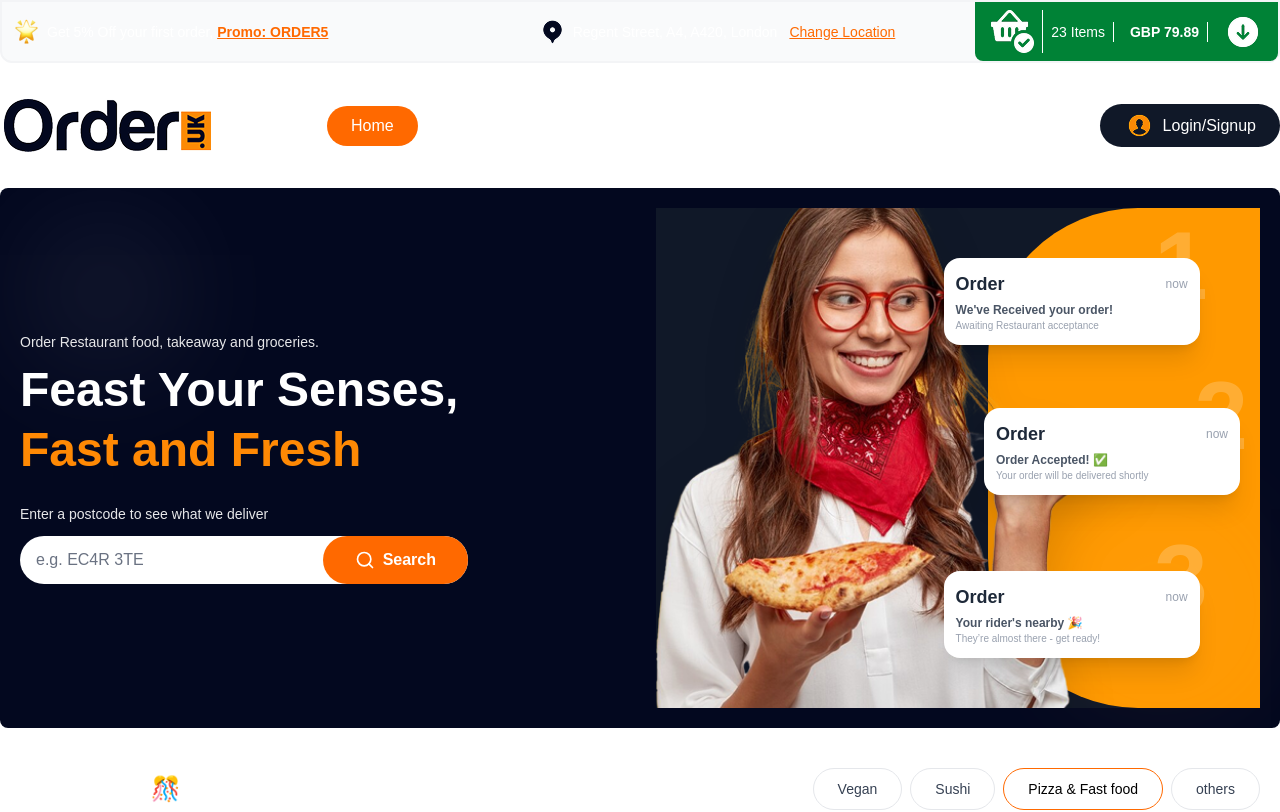
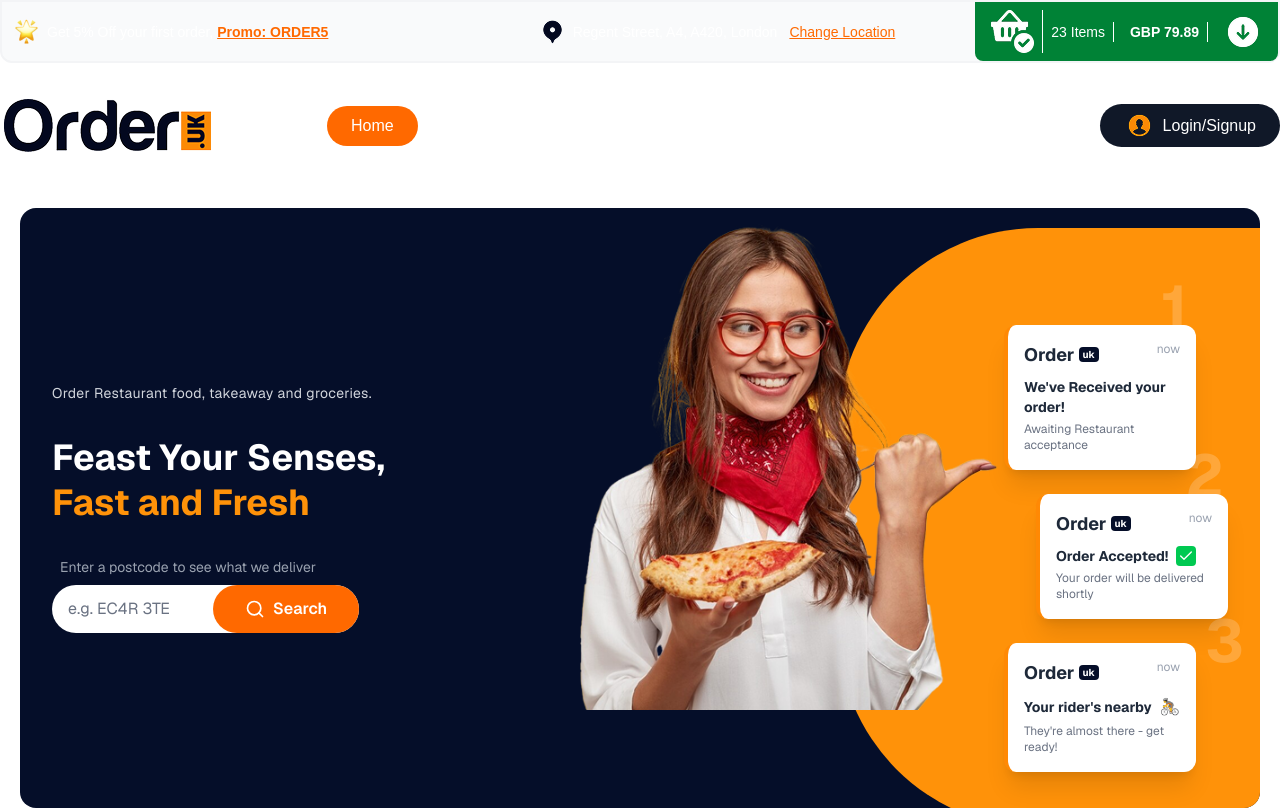
Before and after one commit to Tonmoy-Roy/Food-Delivery-Website, a Next.js app: page / in a window 1280 px wide. Shown: the top 812 px of the page. Built offline with nearby package versions, Linux system fonts and the light colour scheme.

Commit message:
header section updated

```diff
--- a/app/Component/Layout/Footer.jsx
+++ b/app/Component/Layout/Footer.jsx
@@ -162,12 +162,12 @@ const Footer = () => {
                     </div>
                 </div>
             </div>
-            <div className=' bg-slate-900 text-white py-3 md:pl-35 pl-10'>
+            <div className=' bg-slate-900 text-white md:pl-35 pl-10'>
                 <div className='justify-between md:flex'>
-                    <div className='mb-5'>
+                    <div className='mb-5 mt-3'>
                         <p>Order.uk Copyright 2024, All Rights Reserved.</p>
                     </div>
-                    <div className='md:flex gap-4 mr-20'>
+                    <div className='md:flex gap-4 mr-20 mt-3'>
                         <p>Privacy Policy</p>
                         <p>Terms</p>
                         <p>Pricing</p>
--- a/app/Component/Sections/HeroSection.jsx
+++ b/app/Component/Sections/HeroSection.jsx
@@ -1,29 +1,32 @@
+'use client'
 import React from 'react';
-import { Search } from 'lucide-react';
 import Image from 'next/image'
+import { Search, Check, MapPin, Clock } from 'lucide-react';
 import mainimg from '../../../public/images/Untitled-2 1.png'
 import mainimg1 from '../../../public/images/Untitled-1 1.png'
 const HeroSection = () => {
     return (
-        <div className='mb-5'>
-            {/* Hero Section */}
-            <section className="p-5 max-w-7xl mx-auto relative hero-bg overflow-hidden  border-red-600 rounded-lg">
-                <div className="">
-                    <div className="grid lg:grid-cols-2 gap-8 items-center">
-                        {/* Left Content */}
-                        <div className="text-white space-y-6 z-10">
+        <div className='max-w-7xl mx-auto p-5'>
+            <div className="relative w-full bg-[#050E29] overflow-hidden flex items-center justify-center font-sans rounded-2xl">
+
+                <div className="absolute top-5 right-0 w-full lg:w-[34%] h-full bg-[#FF9209] rounded-l-[100px] lg:rounded-l-[200px] z-0"></div>
+
+                <div className="relative z-10 max-w-7xl w-full mx-auto px-4 sm:px-6 lg:px-8 grid grid-cols-1 lg:grid-cols-2 gap-12 items-center">
+
+                    <div className="text-white space-y-8 pt-10 lg:pt-0">
+                        <p className="text-gray-300 text-sm tracking-wide">
+                            Order Restaurant food, takeaway and groceries.
+                        </p>
+
+                        <h1 className="text-3xl md:text-4xl font-bold leading-tight">
+                            Feast Your Senses, <br />
+                            <span className="text-[#FF9209]">Fast and Fresh</span>
+                        </h1>
+
                         <div className="space-y-2">
-                                <p className="text-sm opacity-90">Order Restaurant food, takeaway and groceries.</p>
-                                <h1 className="text-3xl sm:text-4xl lg:text-5xl font-bold leading-tight">
-                                    Feast Your Senses,<br />
-                                    <span className="text-orange-400">Fast and Fresh</span>
-                                </h1>
-                            </div>
+                            <p className="text-gray-400 text-sm pl-2">Enter a postcode to see what we deliver</p>
 
-                            {/* Search Box */}
-                            <div className="max-w-md">
-                                <p className="text-sm mb-3 opacity-90">Enter a postcode to see what we deliver</p>
-                                <div className="flex gap-2 relative ">
+                            <div className="flex gap-2 relative md:w-[24vw]">
                                 <input
                                     type="text"
                                     placeholder="e.g. EC4R 3TE"
@@ -37,81 +40,45 @@ const HeroSection = () => {
                         </div>
                     </div>
 
-                        {/* Right Content - Image Placeholder */}
-                        <div className="relative w-full overflow-hidden bg-gray-900">
+                    <div className="relative h-[600px] flex items-center justify-center lg:justify-end">
 
-                            {/* 1. Orange Background Curve (Right Side) */}
-                            <div className="absolute top-0 right-0 w-[45%] h-full bg-[#FF9900] rounded-l-[150px] "></div>
+                        <div className="absolute left-0 bottom-[-110] lg:-left-25 w-[350px] md:w-[450px] h-[500px] md:h-[600px]">
+                            <div className="w-full h-full rounded-3xl text-white text-center p-4">
+                                <Image src={mainimg} alt='' className='' />
+                            </div>
+                        </div>
 
-                            <div className="container mx-auto relative h-full">
-                                <div className="flex justify-center lg:justify-end items-center h-full relative">
-
-                                    {/* --- IMAGES SECTION --- */}
-                                    {/* Image Wrapper */}
-                                    <div className="relative w-full max-w-lg h-[500px] flex items-center justify-center lg:mr-32">
-
-                                        {/* 1st Image: Background Girl (Pichone - Faded) */}
-                                        <div className="absolute top-0 left-[-50px] w-full h-full z-0 opacity-20 grayscale mix-blend-screen transform scale-110">
-                                            <Image
-                                                src={mainimg1} // অথবা ব্যাকগ্রাউন্ডের জন্য আলাদা ইমেজ থাকলে সেটি দিন
-                                                alt="Background effect"
-                                                layout="fill"
-                                                objectFit="contain"
-
+                        <div className="flex flex-col gap-6 z-30 translate-x-4 lg:translate-x-0 mt-20 ml-4 lg:ml-20">
+                            <div className="relative">
+                                <span className=" absolute -top-12 right-10 text-6xl font-bold text-white/20 z-0">1</span>
+                                <NotificationCard
+                                    status="We've Received your order!"
+                                    subtext="Awaiting Restaurant acceptance"
+                                    time="now"
+                                    icon={<Clock size={16} className="text-[#FF9209]" />}
                                 />
                             </div>
 
-                                        {/* 2nd Image: Main Girl (Samne - Clear) */}
-                                        <div className="relative z-10 w-full h-auto drop-shadow-2xl">
-                                            <Image
-                                                src={mainimg}
-                                                alt="Main Character"
-                                                width={500}
-                                                height={600}
-                                                className="object-contain"
+                            <div className="relative ml-8">
+                                <span className="absolute -top-12 right-1 text-6xl font-bold text-white/20 z-0">2</span>
+                                <NotificationCard
+                                    status="Order Accepted!"
+                                    subtext="Your order will be delivered shortly"
+                                    time="now"
+                                    isSuccess={true}
+                                    icon={<Check size={16} className="text-white" />}
+                                    className=""
                                 />
                             </div>
-                                    </div>
 
-                                    {/* --- RIGHT SIDE CARDS & NUMBERS --- */}
-
-                                    {/* Step 1 */}
-                                    <div className="absolute top-[10%] right-5 lg:right-[10%] z-20 w-64">
-                                        <span className="absolute -top-10 -right-2 text-8xl font-bold text-white opacity-20 select-none">1</span>
-                                        <div className="relative bg-white rounded-2xl shadow-xl p-3 transform hover:scale-105 transition duration-300">
-                                            <div className="flex items-center gap-3">
-                                                <div className="font-bold text-gray-800 text-lg">Order</div>
-                                                <span className="text-xs text-gray-400 ml-auto">now</span>
-                                            </div>
-                                            <p className="text-xs text-gray-600 mt-1 font-semibold">We've Received your order!</p>
-                                            <p className="text-[10px] text-gray-400">Awaiting Restaurant acceptance</p>
-                                        </div>
-                                    </div>
-
-                                    {/* Step 2 */}
-                                    <div className="absolute top-[40%] right-0 lg:right-5 z-20 w-64">
-                                        <span className="absolute -top-10 -right-2 text-8xl font-bold text-white opacity-20 select-none">2</span>
-                                        <div className="relative bg-white rounded-2xl shadow-xl p-3 transform hover:scale-105 transition duration-300">
-                                            <div className="flex items-center gap-3">
-                                                <div className="font-bold text-gray-800 text-lg">Order</div>
-                                                <span className="text-xs text-gray-400 ml-auto">now</span>
-                                            </div>
-                                            <p className="text-xs text-gray-600 mt-1 font-semibold">Order Accepted! ✅</p>
-                                            <p className="text-[10px] text-gray-400">Your order will be delivered shortly</p>
-                                        </div>
-                                    </div>
-
-                                    {/* Step 3 */}
-                                    <div className="absolute bottom-[10%] right-5 lg:right-[10%] z-20 w-64">
-                                        <span className="absolute -top-10 -right-2 text-8xl font-bold text-white opacity-20 select-none">3</span>
-                                        <div className="relative bg-white rounded-2xl shadow-xl p-3 transform hover:scale-105 transition duration-300">
-                                            <div className="flex items-center gap-3">
-                                                <div className="font-bold text-gray-800 text-lg">Order</div>
-                                                <span className="text-xs text-gray-400 ml-auto">now</span>
-                                            </div>
-                                            <p className="text-xs text-gray-600 mt-1 font-semibold">Your rider's nearby 🎉</p>
-                                            <p className="text-[10px] text-gray-400">They’re almost there - get ready!</p>
-                                        </div>
+                            <div className="relative">
+                                <span className="absolute -top-8 -right-4 text-6xl font-bold text-white/20 z-0">3</span>
+                                <NotificationCard
+                                    status="Your rider's nearby"
+                                    subtext="They're almost there - get ready!"
+                                    time="now"
+                                    emoji="🚴"
+                                />
                             </div>
 
                         </div>
@@ -119,20 +86,28 @@ const HeroSection = () => {
                 </div>
             </div>
         </div>
+    );
+};
+const NotificationCard = ({ status, subtext, time, isSuccess, emoji, icon }) => {
+    return (
+        <div className="bg-white p-4 rounded-xl shadow-xl border-l-4 relative z-10 w-full transform transition hover:scale-105 duration-300 cursor-default md:w-[15vw] border-orange-400">
+            <div className="flex justify-between items-start mb-1">
+                <div className="flex items-center gap-1 font-bold text-gray-800">
+                    <span className="text-lg">Order</span>
+                    <span className="bg-[#050E29] text-white text-[10px] px-1 rounded">uk</span>
+                </div>
+                <span className="text-xs text-gray-400">{time}</span>
+            </div>
 
-                {/* Background Pattern */}
-                <div className="absolute inset-0 opacity-10">
-                    <div className="absolute top-10 left-10 w-32 h-32 bg-white rounded-full blur-3xl"></div>
-                    <div className="absolute bottom-10 right-10 w-40 h-40 bg-orange-300 rounded-full blur-3xl"></div>
+            <div className="flex items-center gap-2 mt-2">
+                <h3 className="font-bold text-sm text-gray-800">{status}</h3>
+                {isSuccess && <div className="bg-green-500 rounded p-0.5">{icon}</div>}
+                {emoji && <span>{emoji}</span>}
             </div>
-            </section>
 
-            {/* Mobile Menu Button */}
-            <button className="lg:hidden fixed bottom-4 right-4 bg-orange-500 text-white p-4 rounded-full shadow-lg z-50">
-                <svg className="w-6 h-6" fill="none" stroke="currentColor" viewBox="0 0 24 24">
-                    <path strokeLinecap="round" strokeLinejoin="round" strokeWidth={2} d="M4 6h16M4 12h16M4 18h16" />
-                </svg>
-            </button>
+            <p className="text-xs text-gray-500 mt-1 leading-snug">
+                {subtext}
+            </p>
         </div>
     );
 };
```
Lines whose indentation alone changed are shown as unchanged.
